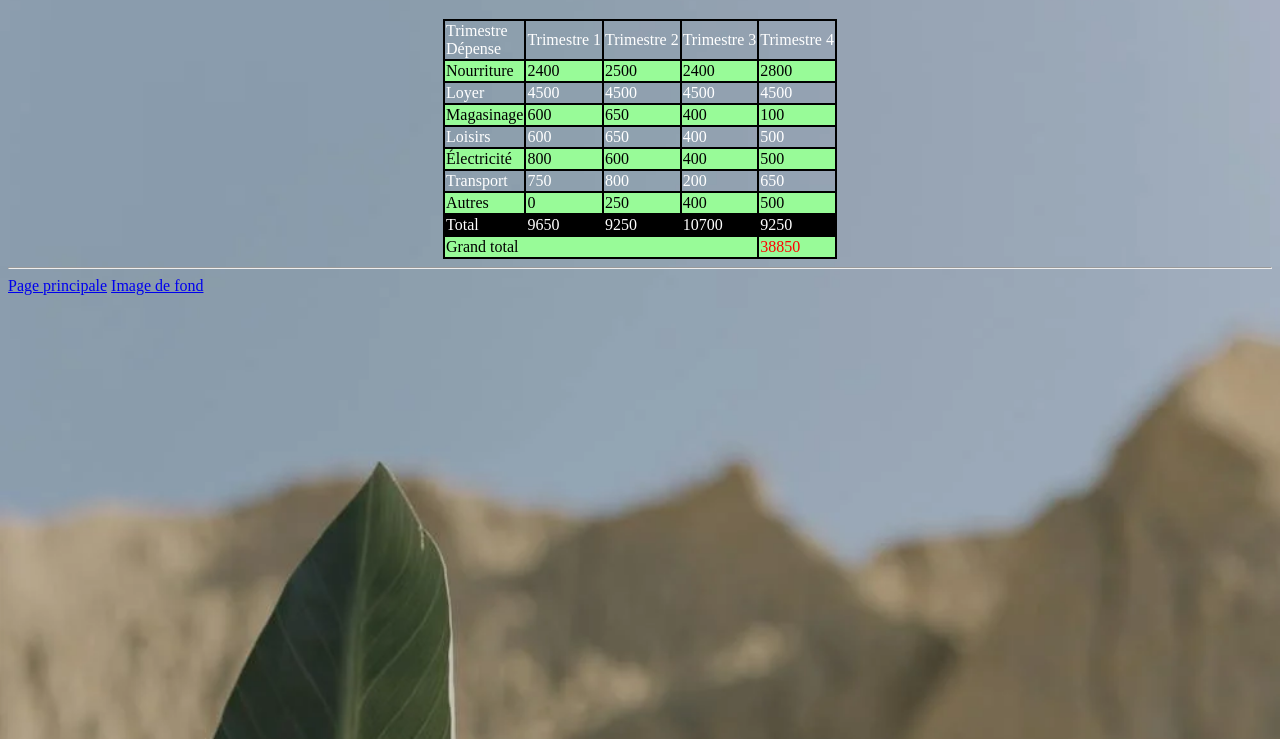
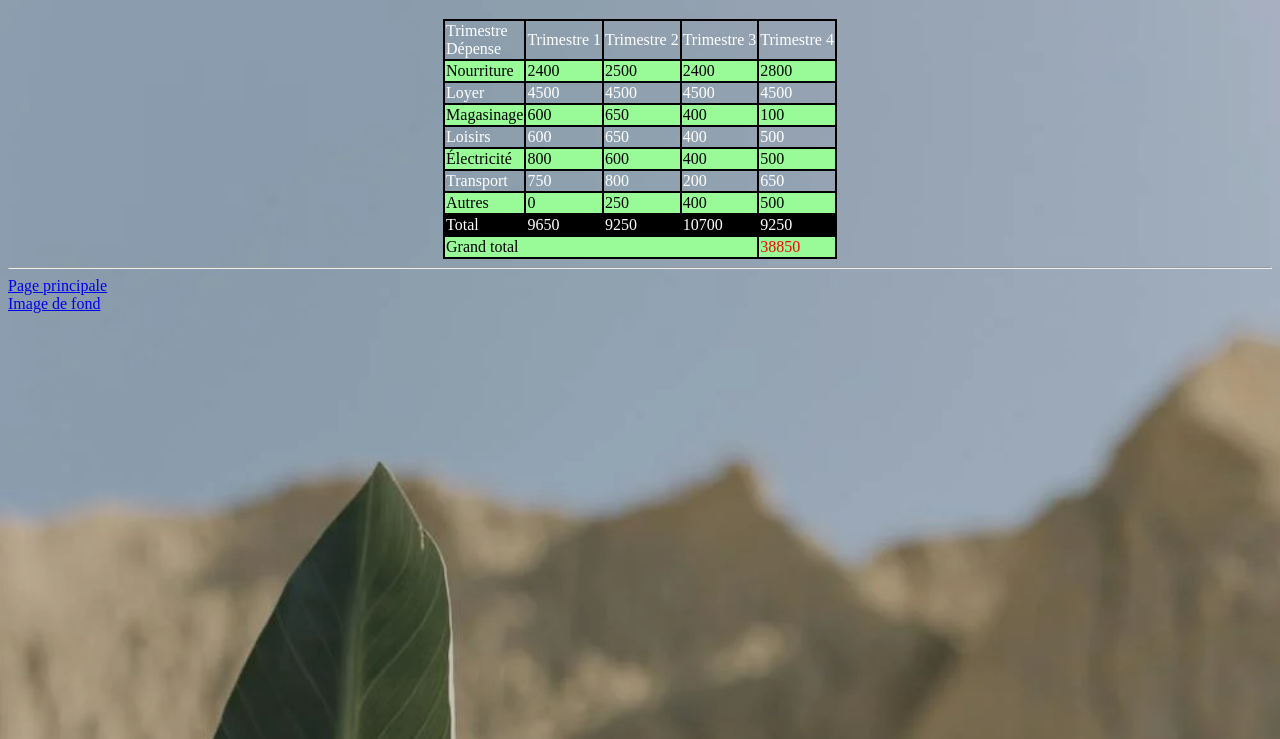
Before and after one commit to HoBZzGamer/Labo3, a plain HTML site: page exercice2.html in a window 1280 px wide. Shown: the part 61-800 px from the top of the page. Drawn offline with Linux system fonts and the light colour scheme.

Commit message:
exercice3 part 1

```diff
--- a/exercice2.html
+++ b/exercice2.html
@@ -108,7 +108,7 @@
 
 <hr>
 
-<a href="index.html">Page principale</a>
+<a href="index.html">Page principale</a><br>
 <a href="https://www.pexels.com/fr-fr/photo/paysage-homme-ete-adulte-5850828/">Image de fond</a>
 </body>
 </html>
```
